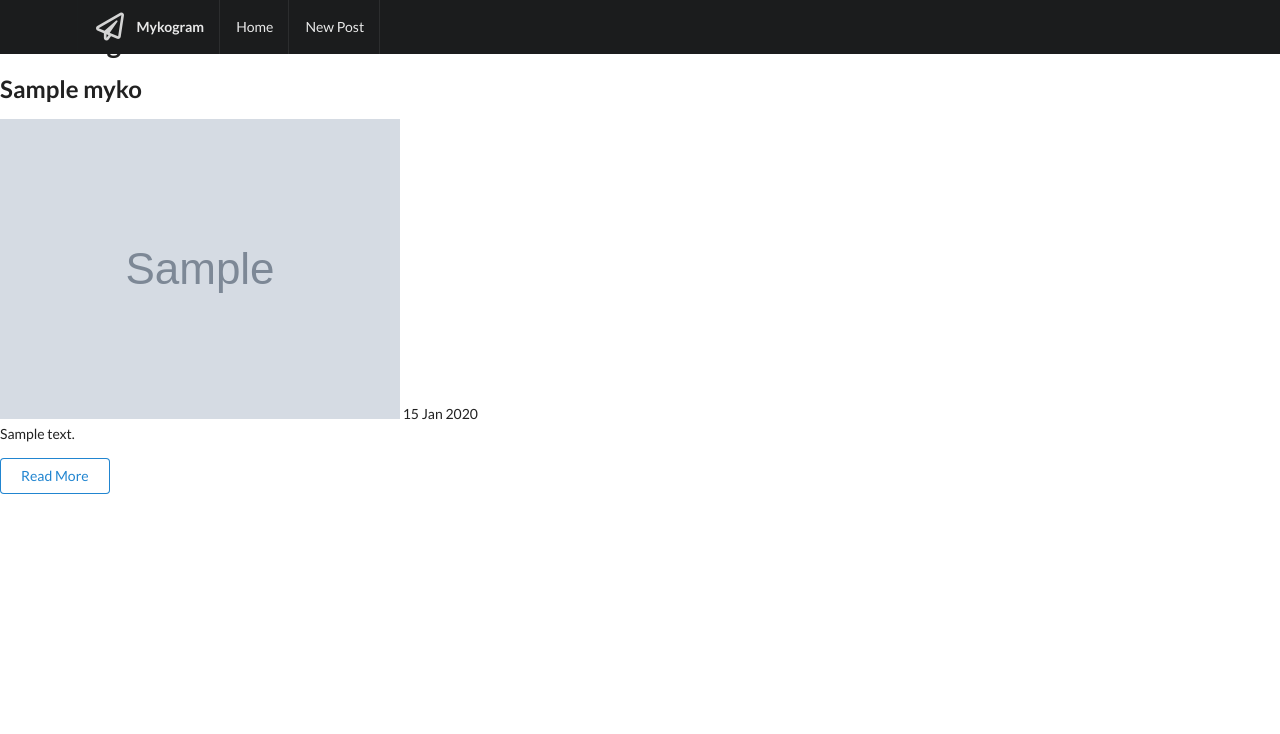
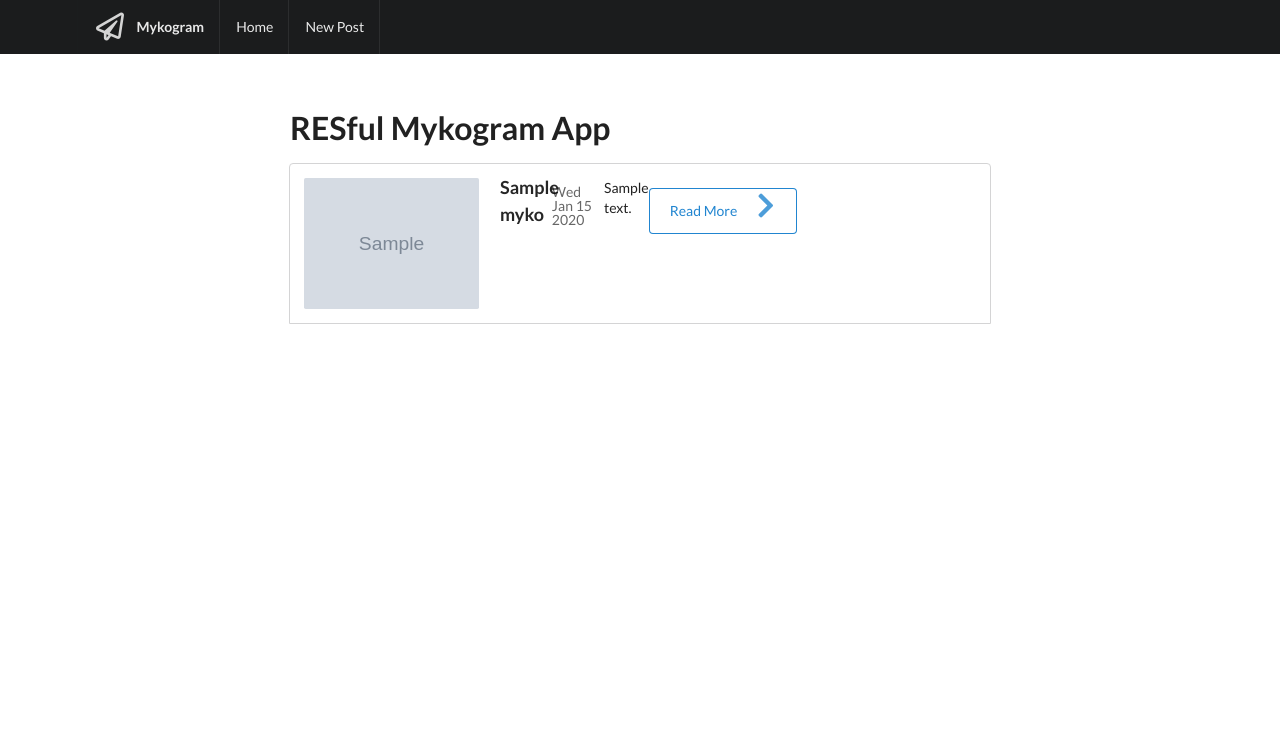
Before and after one commit to Nikolas9896/web_developer_boot_camp, a Node server app: template RESTful_SemanticUI/views/index.ejs in a window 1280 px wide. Shown: the top 734 px of the page. Before the commit the page ends 494 px from the top, so only its background shows below. Run offline with Node 20, Linux system fonts and the light colour scheme; the template is opened without the code that fills it: most values are stand-ins (such as "Sample title", 1, 10 or a date in 2020); grey boxes marked "Sample" are stand-in pictures; some libraries are stand-ins or nearby versions.

Commit message:
add style to index form and permission for tags in conten after sanitize

```diff
--- a/RESTful_SemanticUI/views/index.ejs
+++ b/RESTful_SemanticUI/views/index.ejs
@@ -1,21 +1,42 @@
 <% include partials/header %>
-<h1>Index Page!</h1>
-
+<div class="ui main text container">
+    <div class="ui huge header">
+        RESful Mykogram App
+    </div>
+    <div class="ui top attached segment">
+        <div class="ui divided items">
             <% mykos.forEach((myko) => { %>
 
-    <div>
-        <h2><%= myko.title %></h2>
+                <div class="item">
+                   <div class="image">
                         <img src="<%= myko.image %>">
-        <span><%= myko.created %></span>
+                    </div>
+                    <div class="content">
+                            <a class="header" href="/mykos/<%= myko._id %>"><%= myko.title %></a>
+                    </div>
+                    <div class="meta">
+                            <span><%= myko.created.toDateString() %></span>
+                    </div>
+                   <div class="description">
                         <% if(myko.body.length < 100){ %>
-            <p><%= myko.body %> </p>
+                            <p><%- myko.body %> </p>
                         <% } else { %>
-            <p><%= myko.body.substring(0,100) %>...</p>
+                            <p><%- myko.body.substring(0,100) %>...</p>
                         <% } %>
-        <a class="ui blue basic button" href="/mykos/<%= myko._id %>">Read More</a>
+                   </div>
+                   <div class="extra">
+                        <a class="ui floated blue basic button" href="/mykos/<%= myko._id %>">
+                            Read More<i class="right chevron icon"></i>
+                        </a>
+                   </div>
+
                 </div>
 
 
             <% }); %>
+        </div>
+    </div>
+</div>
+
 
 <% include partials/footer %>
```
Lines whose indentation alone changed are shown as unchanged.
